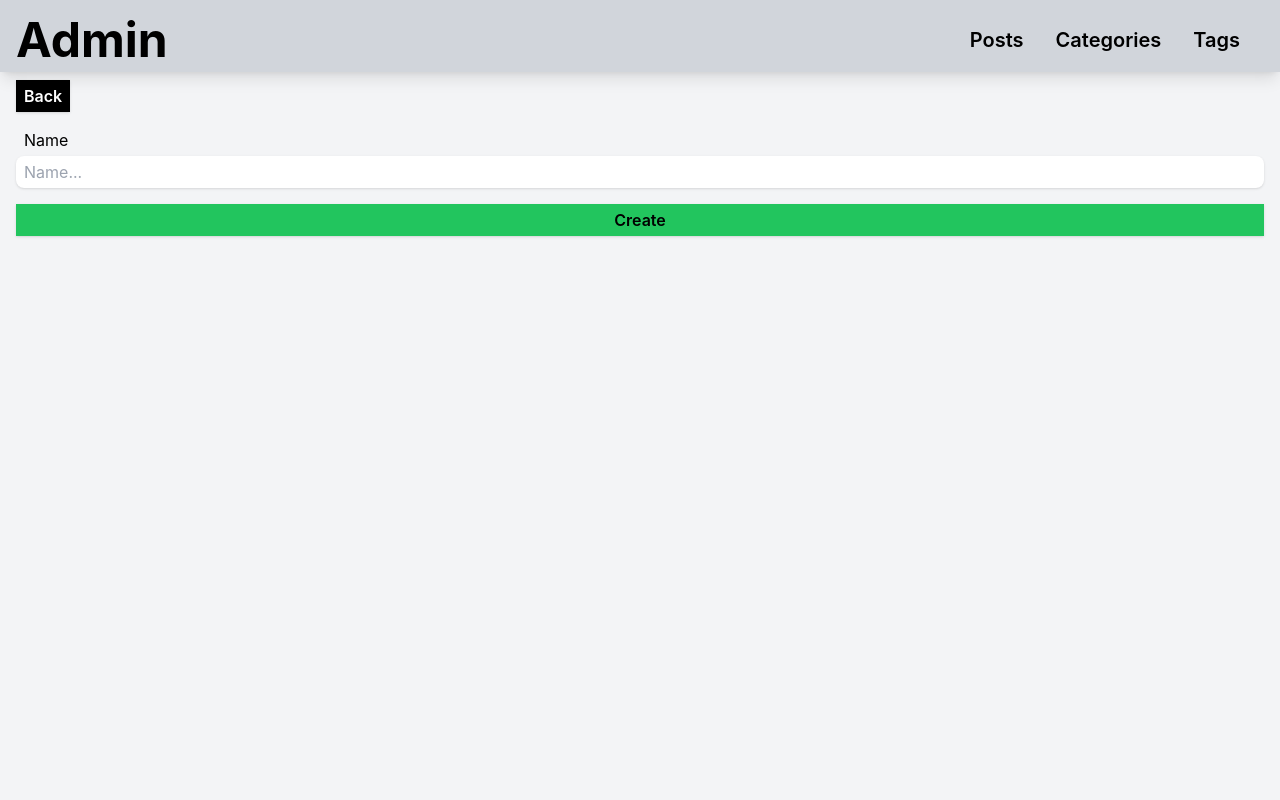
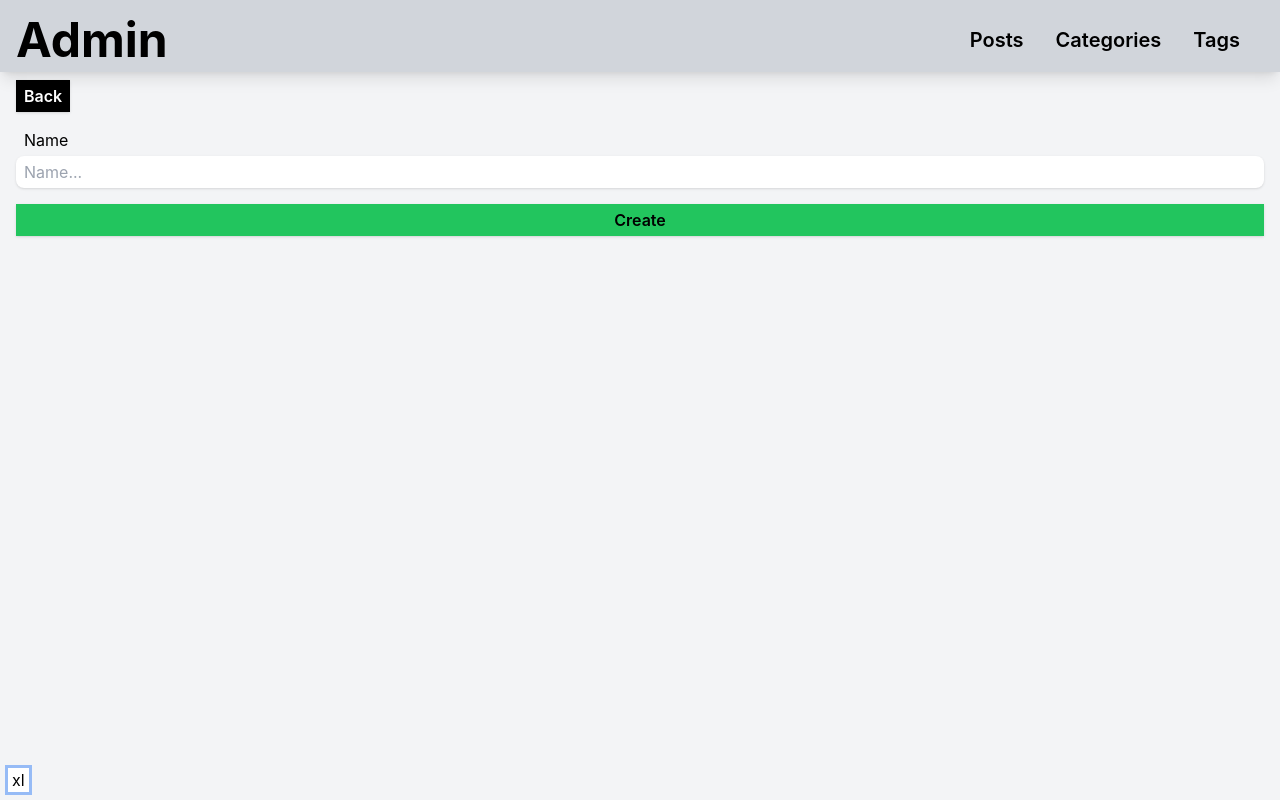
Before and after one commit to ChasexCodex/admin.blog.portfolio, a Next.js app: page /dashboard/categories/create in a window 1280 px wide. Built offline with nearby package versions, Linux system fonts and the light colour scheme; no server answers.

Commit message:
dev ui: add screen size indicator

```diff
--- a/layouts/MainLayout.tsx
+++ b/layouts/MainLayout.tsx
@@ -21,6 +21,16 @@ const MainLayout = (page: ReactElement) => {
 			<main className="flex flex-col flex-1 w-screen">
 				{page}
 			</main>
+
+			{process.env.NODE_ENV === 'development' &&
+				<div className="fixed bottom-2 left-2 bg-white px-1 ring">
+					<p className="sm:hidden">{'<'}sm</p>
+					<p className="hidden sm:block md:hidden">sm</p>
+					<p className="hidden md:block lg:hidden">md</p>
+					<p className="hidden lg:block xl:hidden">lg</p>
+					<p className="hidden xl:block">xl</p>
+				</div>
+			}
 		</div>
 	)
 }
```
